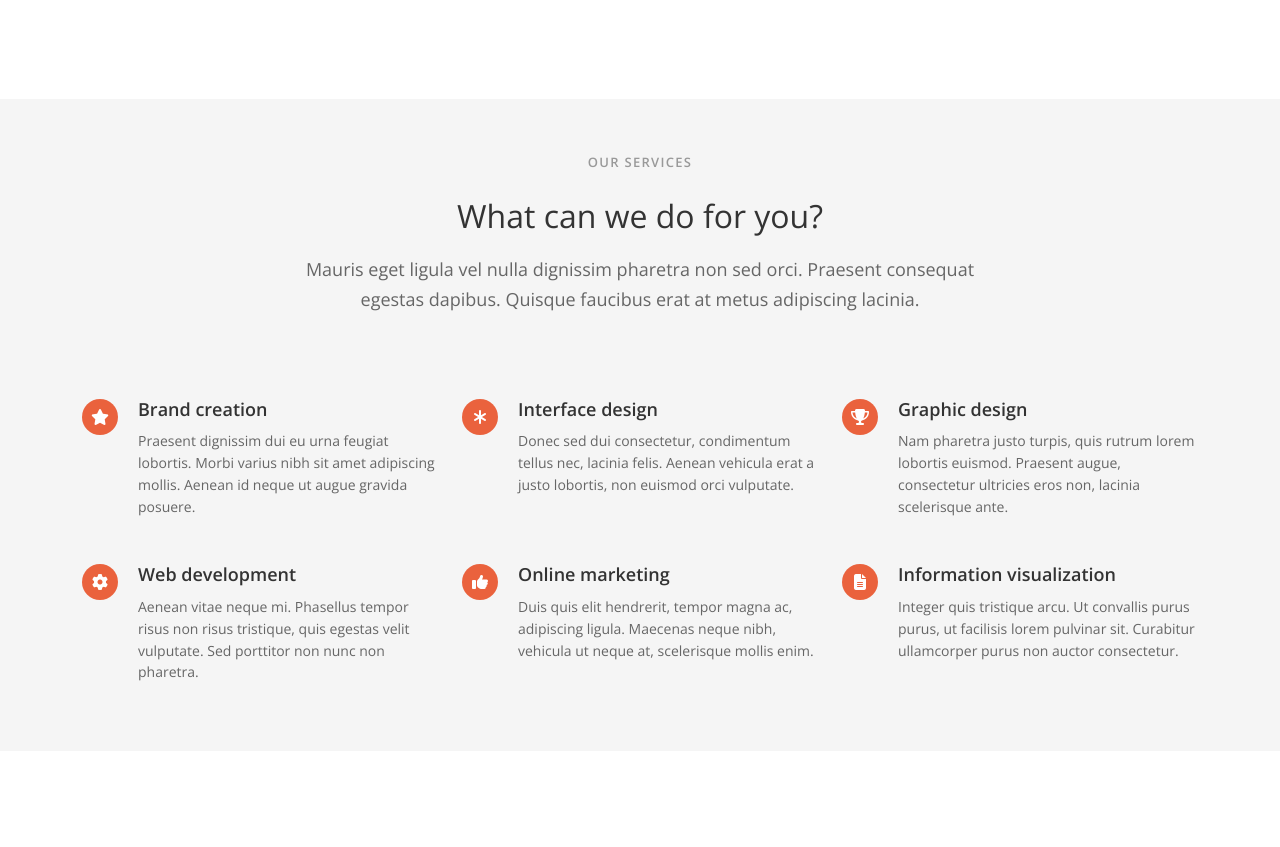
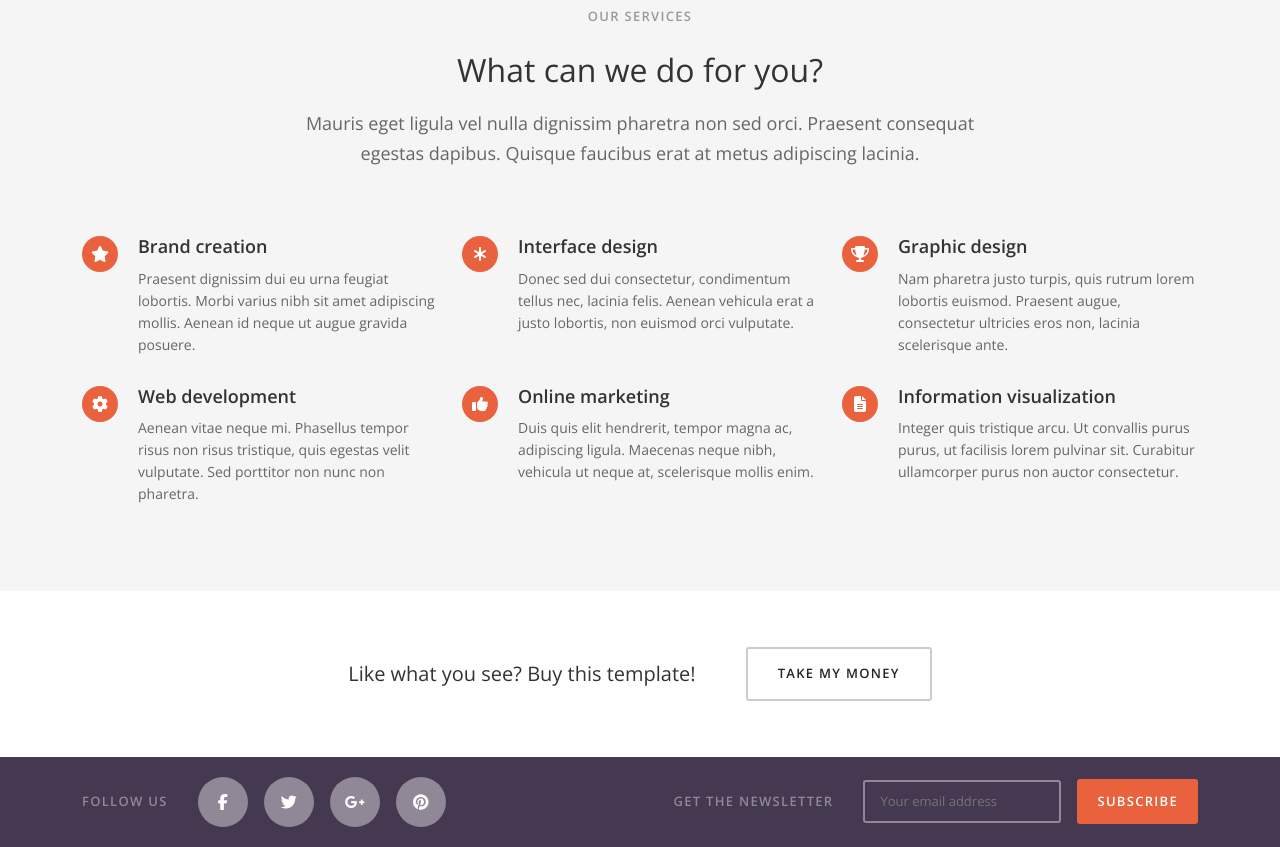
Before and after one commit to MaciejTeclaw/pluto_v2, a website: page index.html in a window 1280 px wide. Shown: the part 443-1290 px from the top of the page. Before the commit the page ends 1194 px from the top, so only its background shows below. Drawn offline with nearby package versions, Linux system fonts and the light colour scheme.

Commit message:
add purchase and follow us sections

```diff
--- a/index.html
+++ b/index.html
@@ -16,11 +16,6 @@
 		<script src="/dist/js/script.js"></script>
 	</head>
 	<body>
-        <a class="btn btn-custom btn-custom__big" href="#">Take my money</a>
-        <button class="btn btn-custom" type="submit">Subscribe</button>
-        <a class="title">Anchor</a>
-		<p class="title">Paragraph</p>
-		<h3 class="title">Header</h3>
 		<main>
 			<section class="boxes--single container">
 				<div class="row">
@@ -49,7 +44,7 @@
 					</div>
 					<div class="row row-cols-1 row-cols-sm-2 row-cols-lg-3 boxes__content">
 						<div class="box col">
-							<div class="box__icon">
+							<div class="box__icon icon">
 								<span class="fa-solid fa-star"></span>
 							</div>
 							<div class="box__description">
@@ -58,7 +53,7 @@
 							</div>
 						</div>
 						<div class="box col">
-							<div class="box__icon">
+							<div class="box__icon icon">
 								<span class="fa-solid fa-asterisk"></span>
 							</div>
 							<div class="box__description">
@@ -67,7 +62,7 @@
 							</div>
 						</div>
 						<div class="box col">
-							<div class="box__icon">
+							<div class="box__icon icon">
 								<span class="fa-solid fa-trophy"></span>
 							</div>
 							<div class="box__description">
@@ -76,7 +71,7 @@
 							</div>
 						</div>
 						<div class="box col">
-							<div class="box__icon">
+							<div class="box__icon icon">
 								<span class="fa-solid fa-gear"></span>
 							</div>
 							<div class="box__description">
@@ -85,7 +80,7 @@
 							</div>
 						</div>
 						<div class="box col">
-							<div class="box__icon">
+							<div class="box__icon icon">
 								<span class="fa-solid fa-thumbs-up"></span>
 							</div>
 							<div class="box__description">
@@ -94,7 +89,7 @@
 							</div>
 						</div>
 						<div class="box col">
-							<div class="box__icon">
+							<div class="box__icon icon">
 							  <span class="fa-solid fa-file-lines"></span>
 							</div>
 							<div class="box__description">
@@ -105,6 +100,42 @@
 					</div>
 				</div>
 			</section>
+			<section class="purchase d-flex justify-content-center align-items-center">
+				<p>Like what you see? Buy this template!</p>
+				<a class="btn btn-custom btn-custom__big" href="#">Take my money</a>
+			</section>
+			<footer>
+				<section class="follow-us">
+					<div class="container">
+						<div class="row row-cols-1 row-cols-sm-1 row-cols-lg-2 gy-3">
+							<section class="follow-us__social-media d-flex align-items-center col">
+								<p class="title">Follow us</p>
+								<div class="icon__wrapper d-flex align-items-center gap-3">
+									<a href="#" class="icon icon--big">
+										<span class="fa-brands fa-facebook-f"></span>
+									</a>
+									<a href="#" class="icon icon--big">
+										<span class="fa-brands fa-twitter"></span>
+									</a>
+									<a href="#" class="icon icon--big">
+										<span class="fa-brands fa-google-plus-g"></span>
+									</a>
+									<a href="#" class="icon icon--big">
+										<span class="fa-brands fa-pinterest"></span>
+									</a>
+								</div>
+							</section>
+							<section class="follow-us__newsletter d-flex align-items-center col">
+								<p class="title">Get the newsletter</p>
+								<form class="newsletter-form d-flex align-items-center gap-3" action="">
+									<input class="newsletter-form__input" type="email" id="email" name="email" placeholder="Your email address">
+									<button class="btn btn-custom" type="submit">Subscribe</button>
+								</form>
+							</section>
+						</div>
+					</div>
+				</section>
+			</footer>
 		</main>
 	</body>
 </html>
--- a/src/scss/style.scss
+++ b/src/scss/style.scss
@@ -36,8 +36,11 @@ h1,
 h2,
 h3,
 h4,
-h5 {
+h5,
+p,
+a {
   margin: 0;
+  text-decoration: none;
 }
 
 .title {
@@ -58,14 +61,31 @@ h5 {
   }
 }
 
+.icon {
+  width: 100%;
+  max-width: 36px;
+  height: 36px;
+  border-radius: 50%;
+  background-color: $thirdAdditionalColor;
+  color: $iconColor;
+  display: flex;
+  align-items: center;
+  justify-content: center;
+
+  &--big {
+    height: 50px;
+    max-width: 50px;
+  }
+}
+
 .btn-custom {
   @include text-wide();
   box-sizing: border-box;
   border: solid 2px #ccc;
   border-radius: 3px;
-  padding: 15px 19px;
+  padding: 11px 18px;
   &__big {
-    padding: 20px 30px;
+    padding: 15px 30px;
   }
 }
 
@@ -77,15 +97,6 @@ h5 {
   margin-bottom: 1.875rem;
 
   &__icon {
-    width: 100%;
-    max-width: 36px;
-    height: 36px;
-    border-radius: 50%;
-    background-color: $thirdAdditionalColor;
-    color: $iconColor;
-    display: flex;
-    align-items: center;
-    justify-content: center;
   }
 
   &__image {
@@ -111,7 +122,7 @@ h5 {
 .boxes {
   background-color: $secondBgColor;
   padding-top: $sectionPadding;
-  padding-bottom: calc(#{$sectionPadding} - 2.125rem);
+  padding-bottom: $sectionPadding;
   margin-top: $sectionPadding;
 
   &--single {
@@ -148,6 +159,55 @@ h5 {
   }
 }
 
+.purchase {
+  padding-top: $sectionPadding;
+  padding-bottom: $sectionPadding;
+  gap: 3.125rem;
+  font-size: 1.25rem;
+  color: $titleColor;
+}
+
+.follow-us {
+  background-color: $firstAdditionalColor;
+  padding-top: calc(#{$sectionPadding} - 2.25rem);
+  padding-bottom: calc(#{$sectionPadding} - 2.25rem);
+  color: rgba($secondTextColor, 0.4);
+
+  &__social-media {
+    justify-content: flex-start;
+    gap: 1.875rem;
+
+    .icon__wrapper {
+      width: 100%;
+      max-width: 250px;
+    }
+    .icon {
+      background-color: rgba($iconColor, 0.4);
+    }
+  }
+  &__newsletter {
+    justify-content: flex-end;
+    gap: 1.875rem;
+
+    .newsletter-form__input {
+      width: 100%;
+      max-width: 254px;
+      font-size: 0.8125rem;
+      border: solid 2px rgba($secondTextColor, 0.4);
+      background-color: transparent;
+      border-radius: 3px;
+      padding: 10px 15px;
+      color: rgba($secondTextColor, 0.4);
+    }
+
+    .btn-custom {
+      background-color: $thirdAdditionalColor;
+      border-color: $thirdAdditionalColor;
+      color: $secondTextColor;
+    }
+  }
+}
+
 @media (max-width: 1199.98px) {
   .boxes--single {
     .box {
@@ -161,8 +221,27 @@ h5 {
   }
 }
 @media (max-width: 991.98px) {
+  .follow-us {
+    &__social-media {
+      justify-content: center;
+    }
+    &__newsletter {
+      justify-content: center;
+    }
+  }
 }
 @media (max-width: 767.98px) {
+  .purchase {
+    flex-direction: column;
+  }
 }
 @media (max-width: 575.98px) {
+  .follow-us {
+    &__social-media {
+      flex-direction: column;
+    }
+    &__newsletter {
+      flex-direction: column;
+    }
+  }
 }
```
Also changed, not shown: dist/css/style.css, dist/css/style.min.css.
